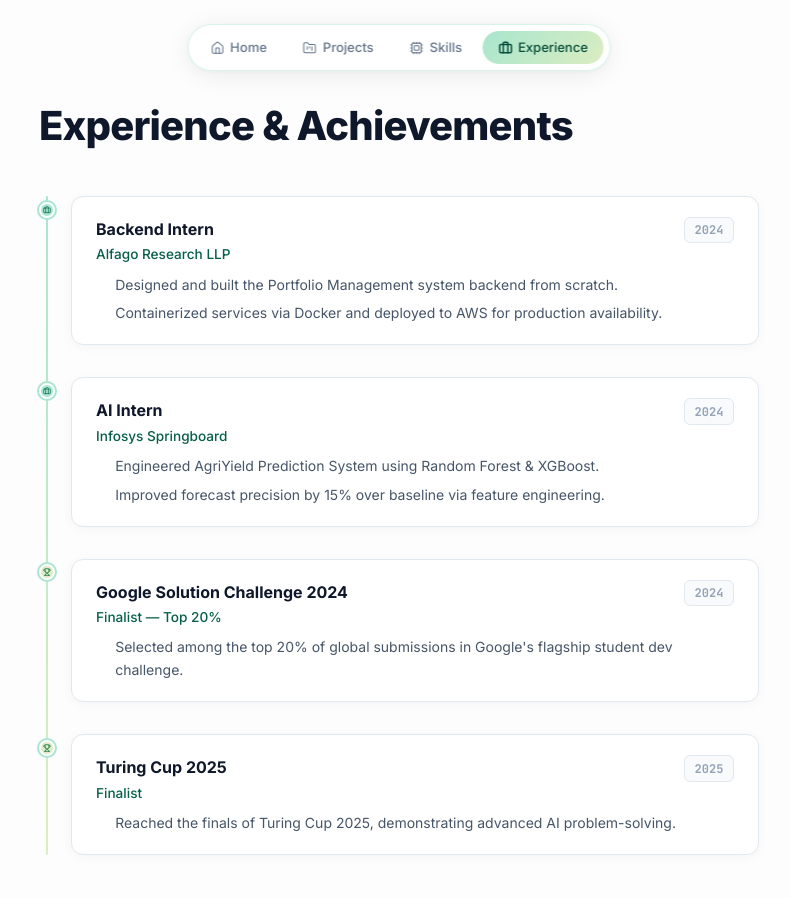
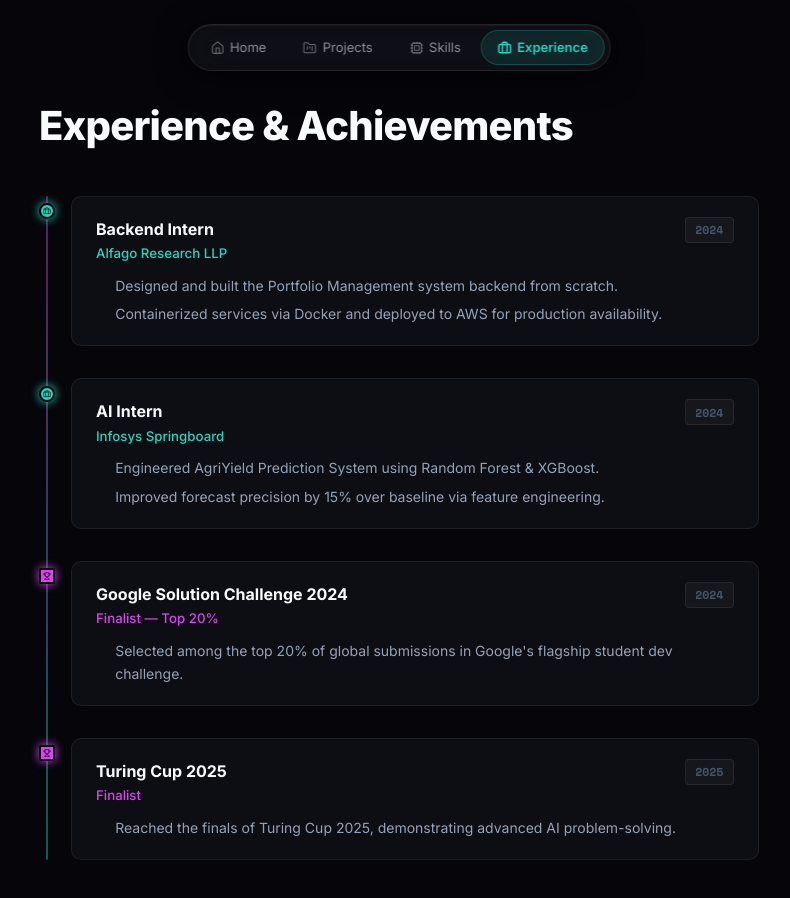
Before and after one commit to Asdortop/Tejas-Portfolio, a React (Vite) app: page /experience in a window 1280 px wide. Shown: the top 898 px of the page, without its empty margins (241-1031 px from the left). Built offline with nearby package versions, Linux system fonts and the light colour scheme.

Commit message:
Changing the color palette

```diff
--- a/index.html
+++ b/index.html
@@ -1,17 +1,23 @@
 <!doctype html>
 <html lang="en">
+
 <head>
   <meta charset="UTF-8" />
   <link rel="icon" type="image/svg+xml" href="/vite.svg" />
   <meta name="viewport" content="width=device-width, initial-scale=1.0" />
   <title>Tejas Guduru — Interactive Developer Portfolio</title>
-    <meta name="description" content="Full-Stack & AI/ML Engineer. B.Tech in Computer Science AI & Machine Learning at VNR VJIET, Hyderabad." />
+  <meta name="description"
+    content="Full-Stack & AI/ML Engineer. B.Tech in Computer Science AI & Machine Learning at VNR VJIET, Hyderabad." />
   <link rel="preconnect" href="https://fonts.googleapis.com" />
   <link rel="preconnect" href="https://fonts.gstatic.com" crossorigin />
-    <link href="https://fonts.googleapis.com/css2?family=Inter:wght@300;400;500;600;700;800;900&family=JetBrains+Mono:wght@400;500;700&display=swap" rel="stylesheet" />
+  <link
+    href="https://fonts.googleapis.com/css2?family=Inter:wght@300;400;500;600;700;800;900&family=Space+Mono:ital,wght@0,400;0,700;1,400&family=JetBrains+Mono:wght@400;500;700&display=swap"
+    rel="stylesheet" />
 </head>
+
 <body>
   <div id="root"></div>
   <script type="module" src="/src/main.jsx"></script>
 </body>
+
 </html>
--- a/src/App.jsx
+++ b/src/App.jsx
@@ -8,20 +8,9 @@ import Projects from './pages/Projects';
 import Skills from './pages/Skills';
 import Experience from './pages/Experience';
 
-/* ─────────────────────────────────────────────
-   AnimatedRoutes must live inside BrowserRouter
-   so useLocation() is available for the key prop.
-───────────────────────────────────────────── */
 function AnimatedRoutes() {
   const location = useLocation();
-
   return (
-    /*
-      mode="wait" — the exit animation of the leaving page completes
-      before the entering page starts. Produces a cinematic crossfade.
-      The key is location.pathname so switching routes triggers the
-      enter/exit cycle.
-    */
     <AnimatePresence mode="wait" initial={false}>
       <Routes location={location} key={location.pathname}>
         <Route path="/" element={<Home />} />
@@ -33,14 +22,11 @@ function AnimatedRoutes() {
   );
 }
 
-/* ─────────────────────────────────────────────
-   Root App
-───────────────────────────────────────────── */
 export default function App() {
   return (
     <BrowserRouter>
-      {/* Page background — always full-height serene off-white */}
-      <div style={{ minHeight: '100vh', background: '#fcfdfc' }}>
+      {/* background set globally on body via index.css */}
+      <div style={{ minHeight: '100vh' }}>
         <Navbar />
         <AnimatedRoutes />
       </div>
--- a/src/components/Navbar.jsx
+++ b/src/components/Navbar.jsx
@@ -12,10 +12,9 @@ const LINKS = [
 
 export default function Navbar() {
     const location = useLocation();
-    // Track which link the mouse is hovering — null means "show active route highlight"
     const [hoveredPath, setHoveredPath] = useState(null);
 
-    // The active highlight follows hovered link first, then falls back to current route
+    // Hover takes priority over active route for the highlight pill
     const highlightedPath = hoveredPath ?? location.pathname;
 
     return (
@@ -29,29 +28,29 @@ export default function Navbar() {
                 zIndex: 50,
             }}
         >
-            {/* Glassmorphism pill */}
+            {/* Dark frosted glass pill */}
             <div
                 style={{
                     display: 'flex',
                     alignItems: 'center',
-                    gap: '0.25rem',
-                    padding: '0.35rem',
+                    gap: '0.2rem',
+                    padding: '0.3rem',
                     borderRadius: '9999px',
-                    backdropFilter: 'blur(16px) saturate(180%)',
-                    WebkitBackdropFilter: 'blur(16px) saturate(180%)',
-                    background: 'rgba(255, 255, 255, 0.72)',
-                    border: '1px solid rgba(168, 230, 207, 0.45)',
-                    boxShadow: '0 4px 24px rgba(0,0,0,0.08), 0 1px 4px rgba(0,0,0,0.04)',
+                    backdropFilter: 'blur(20px) saturate(180%)',
+                    WebkitBackdropFilter: 'blur(20px) saturate(180%)',
+                    background: 'rgba(255, 255, 255, 0.04)',
+                    border: '1px solid rgba(255, 255, 255, 0.09)',
+                    boxShadow: '0 4px 32px rgba(0,0,0,0.5), 0 1px 0 rgba(255,255,255,0.05) inset',
                     whiteSpace: 'nowrap',
                 }}
                 onMouseLeave={() => setHoveredPath(null)}
             >
                 {LINKS.map(({ to, label, icon: Icon }) => {
-                    const isExact = to === '/'
+                    const isActive = to === '/'
                         ? location.pathname === '/'
                         : location.pathname.startsWith(to);
                     const isHighlighted = to === '/'
-                        ? hoveredPath === '/' || (hoveredPath === null && isExact)
+                        ? highlightedPath === '/'
                         : (highlightedPath ?? '').startsWith(to);
 
                     return (
@@ -64,19 +63,19 @@ export default function Navbar() {
                                 position: 'relative',
                                 display: 'flex',
                                 alignItems: 'center',
-                                gap: '0.375rem',
-                                padding: '0.45rem 1rem',
+                                gap: '0.35rem',
+                                padding: '0.5rem 1.05rem',
                                 borderRadius: '9999px',
                                 fontSize: '0.8125rem',
-                                fontWeight: 500,
+                                fontWeight: isActive ? 600 : 400,
                                 fontFamily: 'var(--font-sans)',
                                 textDecoration: 'none',
-                                color: isHighlighted ? '#064e3b' : '#64748b',
+                                color: isHighlighted ? '#2DD4BF' : 'rgba(248,250,252,0.55)',
                                 transition: 'color 0.2s ease',
                                 zIndex: 1,
                             }}
                         >
-                            {/* Sliding background highlight — single layoutId shared across all */}
+                            {/* Sliding teal highlight pill — single layoutId shared */}
                             <AnimatePresence>
                                 {isHighlighted && (
                                     <motion.span
@@ -85,18 +84,23 @@ export default function Navbar() {
                                             position: 'absolute',
                                             inset: 0,
                                             borderRadius: '9999px',
-                                            background: 'linear-gradient(135deg, #a8e6cf 0%, #dcedc1 100%)',
+                                            background: 'rgba(45, 212, 191, 0.12)',
+                                            border: '1px solid rgba(45, 212, 191, 0.22)',
                                             zIndex: -1,
                                         }}
                                         initial={{ opacity: 0 }}
                                         animate={{ opacity: 1 }}
                                         exit={{ opacity: 0 }}
-                                        transition={{ type: 'spring', stiffness: 380, damping: 30 }}
+                                        transition={{ type: 'spring', stiffness: 400, damping: 32 }}
                                     />
                                 )}
                             </AnimatePresence>
 
-                            <Icon size={14} strokeWidth={isHighlighted ? 2.5 : 1.75} />
+                            <Icon
+                                size={14}
+                                strokeWidth={isActive ? 2.5 : 1.75}
+                                style={{ color: isHighlighted ? '#2DD4BF' : 'rgba(248,250,252,0.4)' }}
+                            />
                             <span>{label}</span>
                         </NavLink>
                     );
--- a/src/index.css
+++ b/src/index.css
@@ -1,27 +1,43 @@
 @import "tailwindcss";
 
 @theme {
-  /* ── State A: Serene / Ghibli / Watercolor ── */
+  /* ── Void & Plasma Palette ─────────────────────── */
+
+  /* Backgrounds */
+  --color-void-bg: #05050A;
+  --color-void-card: #0D0D14;
+  --color-void-surface: #12121C;
+  --color-void-raised: #1A1A28;
+
+  /* Text */
+  --color-void-text: #F8FAFC;
+  --color-void-muted: #94A3B8;
+  --color-void-subtle: #475569;
+
+  /* Accents */
+  --color-plasma-primary: #D946EF;
+  /* Electric Fuchsia  */
+  --color-plasma-secondary: #2DD4BF;
+  /* Cyber Teal        */
+  --color-plasma-terminal: #BEF264;
+  /* Neon Lemon/Green  */
+
+  /* Legacy serene tokens kept for ProjectCard Stage 1 serene references */
   --color-serene-bg: #fcfdfc;
   --color-serene-card: #ffffff;
   --color-serene-text: #1e293b;
   --color-serene-accent1: #a8e6cf;
   --color-serene-accent2: #dcedc1;
 
-  /* ── State B: Hardcore / Spider-Verse / Terminal ── */
-  --color-glitch-bg: #09090b;
-  --color-glitch-card: #18181b;
-  --color-glitch-text: #f8fafc;
-  --color-glitch-accent1: #ff007f;
-  --color-glitch-accent2: #06b6d4;
-  --color-glitch-accent3: #22c55e;
-
   /* Fonts */
   --font-sans: 'Inter', system-ui, sans-serif;
-  --font-mono: 'JetBrains Mono', 'Fira Code', monospace;
+  --font-mono: 'Space Mono', 'JetBrains Mono', 'Fira Code', monospace;
 }
 
-*, *::before, *::after {
+/* ── Global resets ──────────────────────────────── */
+*,
+*::before,
+*::after {
   box-sizing: border-box;
 }
 
@@ -31,107 +47,132 @@ html {
 
 body {
   margin: 0;
+  background: #05050A;
+  color: #F8FAFC;
   font-family: var(--font-sans);
   -webkit-font-smoothing: antialiased;
+  -moz-osx-font-smoothing: grayscale;
 }
 
-/* Custom scrollbar for glitch mode */
-.glitch-scroll::-webkit-scrollbar {
-  width: 4px;
-}
-.glitch-scroll::-webkit-scrollbar-track {
-  background: #09090b;
-}
-.glitch-scroll::-webkit-scrollbar-thumb {
-  background: #ff007f;
-  border-radius: 2px;
+/* ── Custom scrollbar ───────────────────────────── */
+::-webkit-scrollbar {
+  width: 5px;
 }
 
-/* Range slider ─ State A */
+::-webkit-scrollbar-track {
+  background: #05050A;
+}
+
+::-webkit-scrollbar-thumb {
+  background: #D946EF;
+  border-radius: 3px;
+}
+
+/* ── Stage 1 slider — Cyber Teal ────────────────── */
 .slider-serene {
   -webkit-appearance: none;
   appearance: none;
-  height: 4px;
+  height: 3px;
   border-radius: 9999px;
-  background: linear-gradient(to right, #a8e6cf 0%, #dcedc1 100%);
+  background: linear-gradient(to right, #2DD4BF 0%, #0d9488 100%);
   outline: none;
   cursor: pointer;
   width: 100%;
 }
+
 .slider-serene::-webkit-slider-thumb {
   -webkit-appearance: none;
   appearance: none;
-  width: 18px;
-  height: 18px;
+  width: 16px;
+  height: 16px;
   border-radius: 50%;
-  background: #a8e6cf;
-  border: 3px solid #1e293b;
+  background: #2DD4BF;
+  border: 2px solid #05050A;
+  box-shadow: 0 0 8px rgba(45, 212, 191, 0.6);
   cursor: pointer;
-  transition: transform 0.15s ease;
+  transition: transform 0.15s ease, box-shadow 0.15s ease;
 }
+
 .slider-serene::-webkit-slider-thumb:hover {
   transform: scale(1.2);
+  box-shadow: 0 0 14px rgba(45, 212, 191, 0.9);
 }
 
-/* Range slider ─ State B */
+/* ── Stage 3 slider — Electric Fuchsia ──────────── */
 .slider-glitch {
   -webkit-appearance: none;
   appearance: none;
-  height: 4px;
+  height: 3px;
   border-radius: 0;
-  background: linear-gradient(to right, #ff007f 0%, #06b6d4 100%);
+  background: linear-gradient(to right, #D946EF 0%, #a21caf 100%);
   outline: none;
   cursor: crosshair;
   width: 100%;
 }
+
 .slider-glitch::-webkit-slider-thumb {
   -webkit-appearance: none;
   appearance: none;
-  width: 16px;
-  height: 16px;
+  width: 14px;
+  height: 14px;
   border-radius: 0;
-  background: #ff007f;
-  border: 2px solid #06b6d4;
+  background: #D946EF;
+  border: 2px solid #BEF264;
+  box-shadow: 0 0 10px rgba(217, 70, 239, 0.7);
   cursor: crosshair;
   transition: transform 0.1s ease, background 0.1s ease;
-  box-shadow: 0 0 8px #ff007f;
-}
-.slider-glitch::-webkit-slider-thumb:hover {
-  background: #06b6d4;
-  box-shadow: 0 0 12px #06b6d4;
 }
 
-/* Scanlines overlay for glitch cards */
+.slider-glitch::-webkit-slider-thumb:hover {
+  background: #BEF264;
+  box-shadow: 0 0 14px rgba(190, 242, 100, 0.8);
+}
+
+/* ── Scanlines overlay ───────────────────────────── */
 .scanlines::before {
   content: '';
   position: absolute;
   inset: 0;
-  background: repeating-linear-gradient(
-    0deg,
-    transparent,
-    transparent 2px,
-    rgba(0, 0, 0, 0.15) 2px,
-    rgba(0, 0, 0, 0.15) 4px
-  );
+  background: repeating-linear-gradient(0deg,
+      transparent,
+      transparent 2px,
+      rgba(0, 0, 0, 0.18) 2px,
+      rgba(0, 0, 0, 0.18) 4px);
   pointer-events: none;
   z-index: 10;
   border-radius: inherit;
 }
 
-/* Cursor blink for terminal */
+/* ── Terminal cursor blink ───────────────────────── */
 @keyframes blink {
-  0%, 100% { opacity: 1; }
-  50% { opacity: 0; }
+
+  0%,
+  100% {
+    opacity: 1;
+  }
+
+  50% {
+    opacity: 0;
+  }
 }
+
 .cursor-blink {
   animation: blink 1s step-end infinite;
 }
 
-/* Subtle noise texture for serene cards */
+/* ── Subtle float animation ──────────────────────── */
 @keyframes float {
-  0%, 100% { transform: translateY(0px); }
-  50% { transform: translateY(-6px); }
+
+  0%,
+  100% {
+    transform: translateY(0);
+  }
+
+  50% {
+    transform: translateY(-6px);
+  }
 }
+
 .float-anim {
   animation: float 4s ease-in-out infinite;
 }
--- a/src/pages/Experience.jsx
+++ b/src/pages/Experience.jsx
@@ -29,7 +29,7 @@ const TIMELINE = [
         org: 'Finalist — Top 20%',
         period: '2024',
         bullets: [
-            'Selected among the top 20% of global submissions in Google\'s flagship student dev challenge.',
+            "Selected among the top 20% of global submissions in Google's flagship student dev challenge.",
         ],
     },
     {
@@ -60,7 +60,7 @@ export default function Experience() {
                         transition={{ duration: 0.4 }}
                         style={{
                             fontSize: 'clamp(1.75rem, 4vw, 2.5rem)',
-                            fontWeight: 800, color: '#0f172a',
+                            fontWeight: 800, color: '#F8FAFC',
                             margin: '0 0 2.5rem', letterSpacing: '-0.02em',
                             fontFamily: 'var(--font-sans)',
                         }}
@@ -73,8 +73,10 @@ export default function Experience() {
                         {/* Vertical line */}
                         <div style={{
                             position: 'absolute', left: '0.45rem', top: 0, bottom: 0,
-                            width: 2, background: 'linear-gradient(to bottom, #a8e6cf, #dcedc1)',
+                            width: 2,
+                            background: 'linear-gradient(to bottom, #D946EF, #2DD4BF)',
                             borderRadius: 2,
+                            opacity: 0.4,
                         }} />
 
                         <motion.div
@@ -84,7 +86,9 @@ export default function Experience() {
                             transition={{ staggerChildren: 0.12 }}
                             style={{ display: 'flex', flexDirection: 'column', gap: '2rem' }}
                         >
-                            {TIMELINE.map((item, i) => (
+                            {TIMELINE.map((item, i) => {
+                                const accentColor = item.type === 'work' ? '#2DD4BF' : '#D946EF';
+                                return (
                                     <motion.div
                                         key={i}
                                         variants={itemVariants}
@@ -94,58 +98,60 @@ export default function Experience() {
                                         <div style={{
                                             position: 'absolute',
                                             left: '-2rem',
-                                        top: '0.35rem',
+                                            top: '0.45rem',
                                             width: 16, height: 16,
-                                        borderRadius: '50%',
-                                        background: item.type === 'work' ? '#a8e6cf' : '#dcedc1',
-                                        border: '2px solid #ffffff',
-                                        boxShadow: '0 0 0 2px #a8e6cf',
+                                            borderRadius: item.type === 'achievement' ? 2 : '50%',
+                                            background: accentColor,
+                                            border: '2px solid #05050A',
+                                            boxShadow: `0 0 10px ${accentColor}`,
                                             display: 'flex', alignItems: 'center', justifyContent: 'center',
                                         }}>
                                             {item.type === 'work'
-                                            ? <Briefcase size={8} color="#065f46" />
-                                            : <Trophy size={8} color="#065f46" />
+                                                ? <Briefcase size={8} color="#05050A" />
+                                                : <Trophy size={8} color="#05050A" />
                                             }
                                         </div>
 
                                         {/* Card */}
-                                    <div style={{
-                                        background: '#ffffff',
-                                        border: '1px solid #e2e8f0',
-                                        borderRadius: 12,
+                                        <div
+                                            style={{
+                                                background: '#0D0D14',
+                                                border: '1px solid rgba(255,255,255,0.07)',
+                                                borderRadius: 10,
                                                 padding: '1.25rem 1.5rem',
-                                        boxShadow: '0 2px 12px rgba(0,0,0,0.04)',
-                                        transition: 'box-shadow 0.2s, border-color 0.2s',
+                                                transition: 'box-shadow 0.25s, border-color 0.25s',
                                             }}
                                             onMouseEnter={e => {
-                                            e.currentTarget.style.boxShadow = '0 4px 24px rgba(168,230,207,0.3)';
-                                            e.currentTarget.style.borderColor = '#a8e6cf';
+                                                e.currentTarget.style.boxShadow = `0 0 24px ${accentColor}22`;
+                                                e.currentTarget.style.borderColor = `${accentColor}44`;
                                             }}
                                             onMouseLeave={e => {
-                                            e.currentTarget.style.boxShadow = '0 2px 12px rgba(0,0,0,0.04)';
-                                            e.currentTarget.style.borderColor = '#e2e8f0';
+                                                e.currentTarget.style.boxShadow = '';
+                                                e.currentTarget.style.borderColor = 'rgba(255,255,255,0.07)';
                                             }}
                                         >
-                                        <div style={{ display: 'flex', justifyContent: 'space-between', alignItems: 'flex-start', marginBottom: '0.5rem' }}>
+                                            <div style={{ display: 'flex', justifyContent: 'space-between', alignItems: 'flex-start', marginBottom: '0.6rem' }}>
                                                 <div>
                                                     <h3 style={{
                                                         margin: 0, fontSize: '1rem', fontWeight: 700,
-                                                    color: '#0f172a', fontFamily: 'var(--font-sans)',
+                                                        color: '#F8FAFC', fontFamily: 'var(--font-sans)',
                                                     }}>
                                                         {item.role}
                                                     </h3>
                                                     <p style={{
-                                                    margin: '0.2rem 0 0', fontSize: '0.85rem',
-                                                    color: '#065f46', fontWeight: 500,
+                                                        margin: '0.2rem 0 0', fontSize: '0.83rem',
+                                                        color: accentColor, fontWeight: 500,
+                                                        fontFamily: 'var(--font-sans)',
                                                     }}>
                                                         {item.org}
                                                     </p>
                                                 </div>
                                                 <span style={{
-                                                fontSize: '0.75rem', fontWeight: 600,
-                                                color: '#94a3b8', fontFamily: 'var(--font-mono)',
-                                                background: '#f8fafc', padding: '0.2rem 0.6rem',
-                                                borderRadius: 6, border: '1px solid #e2e8f0',
+                                                    fontSize: '0.72rem', fontWeight: 600,
+                                                    color: '#475569', fontFamily: 'var(--font-mono)',
+                                                    background: 'rgba(255,255,255,0.04)',
+                                                    padding: '0.2rem 0.6rem',
+                                                    borderRadius: 4, border: '1px solid rgba(255,255,255,0.07)',
                                                     whiteSpace: 'nowrap',
                                                 }}>
                                                     {item.period}
@@ -155,8 +161,9 @@ export default function Experience() {
                                             <ul style={{ margin: 0, paddingLeft: '1.2rem' }}>
                                                 {item.bullets.map((b, j) => (
                                                     <li key={j} style={{
-                                                    fontSize: '0.875rem', color: '#475569',
-                                                    lineHeight: 1.65, marginBottom: j < item.bullets.length - 1 ? '0.35rem' : 0,
+                                                        fontSize: '0.875rem', color: '#94A3B8',
+                                                        lineHeight: 1.65,
+                                                        marginBottom: j < item.bullets.length - 1 ? '0.35rem' : 0,
                                                         fontFamily: 'var(--font-sans)',
                                                     }}>
                                                         {b}
@@ -165,7 +172,8 @@ export default function Experience() {
                                             </ul>
                                         </div>
                                     </motion.div>
-                            ))}
+                                );
+                            })}
                         </motion.div>
                     </div>
                 </div>
--- a/src/pages/Projects.jsx
+++ b/src/pages/Projects.jsx
@@ -56,15 +56,15 @@ export default function Projects() {
                         <h1 style={{
                             fontSize: 'clamp(1.75rem, 4vw, 2.5rem)',
                             fontWeight: 800,
-                            color: '#0f172a',
+                            color: '#F8FAFC',
                             margin: '0 0 0.5rem',
                             letterSpacing: '-0.02em',
                             fontFamily: 'var(--font-sans)',
                         }}>
                             Projects
                         </h1>
-                        <p style={{ color: '#94a3b8', fontSize: '0.9rem', margin: 0 }}>
-                            Drag each card&apos;s <strong style={{ color: '#64748b' }}>Depth</strong> slider —
+                        <p style={{ color: '#475569', fontSize: '0.9rem', margin: 0 }}>
+                            Drag each card&apos;s <strong style={{ color: '#94A3B8' }}>Depth</strong> slider —
                             Stage&nbsp;1 shows the summary, Stage&nbsp;2 reveals the project mockup,
                             Stage&nbsp;3 unlocks raw implementation metrics.
                         </p>
```
Also changed, not shown: src/components/ProjectCard.jsx (+76 -72 lines), src/pages/Home.jsx (+33 -20 lines), src/pages/Skills.jsx (+24 -23 lines). Lines whose indentation alone changed are shown as unchanged.
